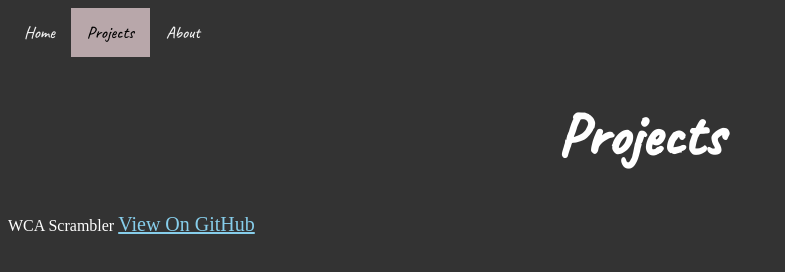
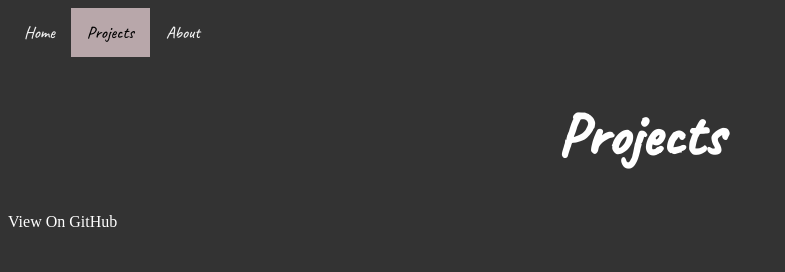
Before and after one commit to mag-jison/home, a plain HTML site: page projects.html in a window 1280 px wide. Shown: the whole page, without its empty margins (0-785 px from the left). Drawn offline with Linux system fonts and the light colour scheme.

Commit message:
Update projects.html

```diff
--- a/projects.html
+++ b/projects.html
@@ -21,8 +21,8 @@
     </div>
 
     <div class = "x">
-    	<p style="color:white"> WCA Scrambler
-    	<a style="color:skyblue; font-size: 20px" href="https://github.com/mag-jison/WCA_3x3_Scrambler">View On GitHub</a>
+    	<p style="color:white; font-size: 20px> WCA Scrambler
+    	<a style="color:skyblue" href="https://github.com/mag-jison/WCA_3x3_Scrambler">View On GitHub</a>
 	</p>
     </div>
 
```
